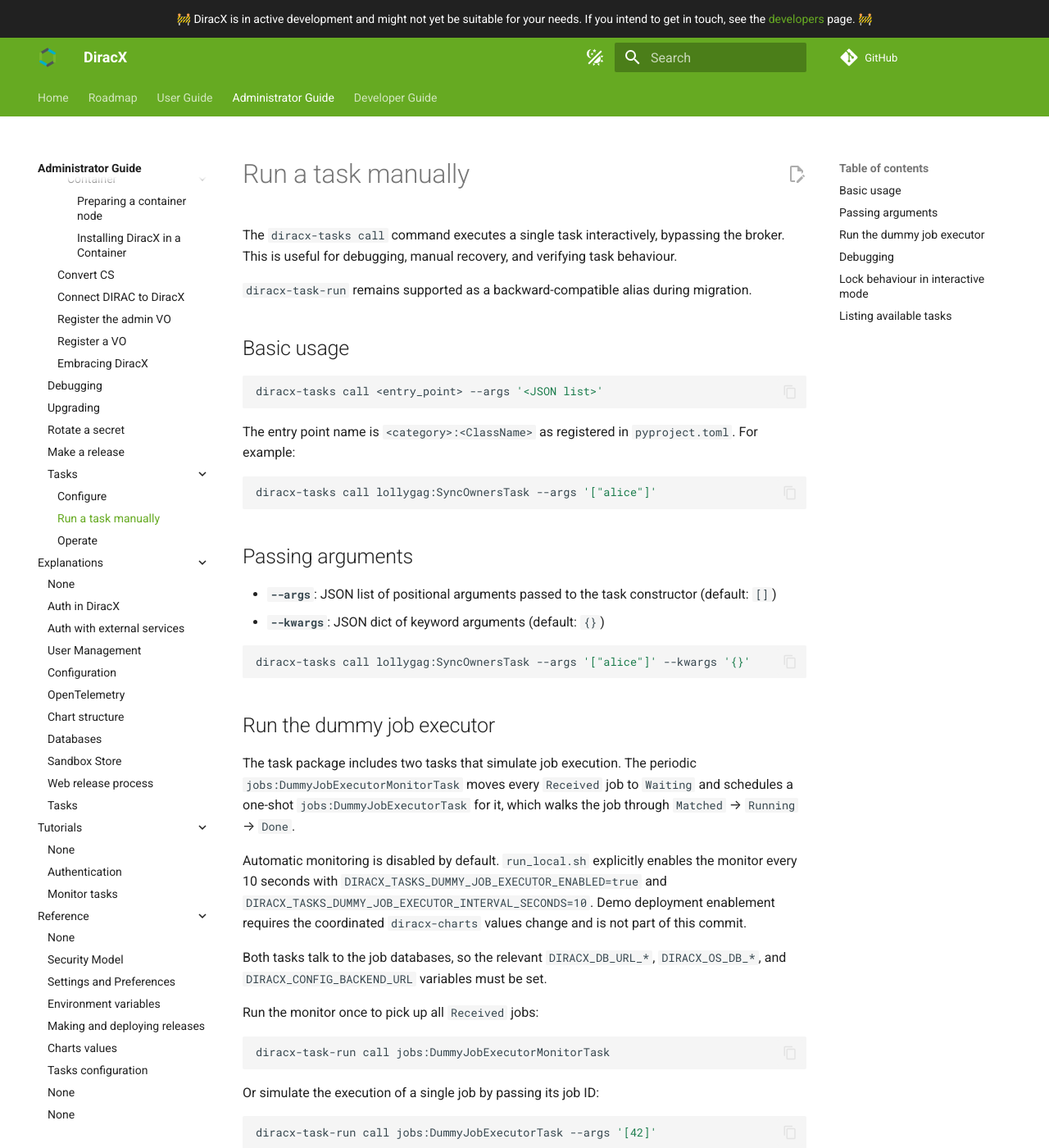
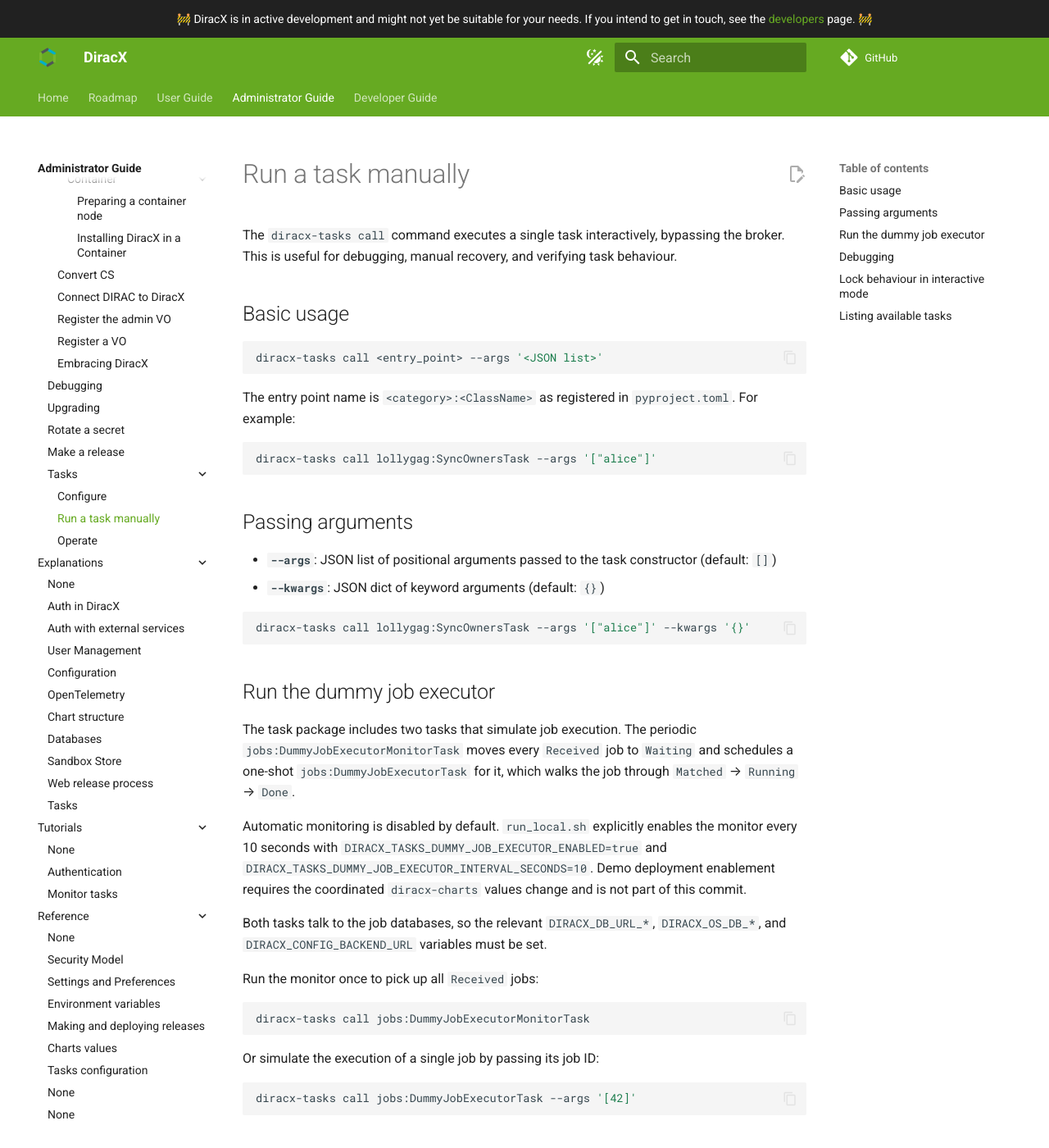
Before and after one commit to DIRACGrid/diracx, an MkDocs documentation site: the page built from docs/admin/how-to/tasks/run-task-manually.md, in a window 1280 px wide and 1400 px high. Shown: the whole window at 82% size. Built offline with MkDocs 1.6.1 and Material for MkDocs 9.7.7, drawn with Linux system fonts in a browser that asks for light colours; plug-ins that fetch from the network failed and are left out; comment, search, counter and statistics services are not loaded.

Commit message:
refactor(tasks): remove diracx-task-run alias (#1025)
Co-authored-by: aldbr <aldbr@outlook.com>

````diff
--- a/docs/admin/how-to/tasks/run-task-manually.md
+++ b/docs/admin/how-to/tasks/run-task-manually.md
@@ -1,8 +1,6 @@
 # Run a task manually
 
 The `diracx-tasks call` command executes a single task interactively, bypassing the broker. This is useful for debugging, manual recovery, and verifying task behaviour.
-
-`diracx-task-run` remains supported as a backward-compatible alias during migration.
 
 ## Basic usage
 
@@ -45,13 +43,13 @@ Both tasks talk to the job databases, so the relevant `DIRACX_DB_URL_*`,
 Run the monitor once to pick up all `Received` jobs:
 
 ```bash
-diracx-task-run call jobs:DummyJobExecutorMonitorTask
+diracx-tasks call jobs:DummyJobExecutorMonitorTask
 ```
 
 Or simulate the execution of a single job by passing its job ID:
 
 ```bash
-diracx-task-run call jobs:DummyJobExecutorTask --args '[42]'
+diracx-tasks call jobs:DummyJobExecutorTask --args '[42]'
 ```
 
 ## Debugging
````
Also changed, not shown: docs/admin/how-to/tasks/configure.md (+0 -2 lines), docs/dev/explanations/tasks/index.md (+0 -2 lines), 2 other files.
